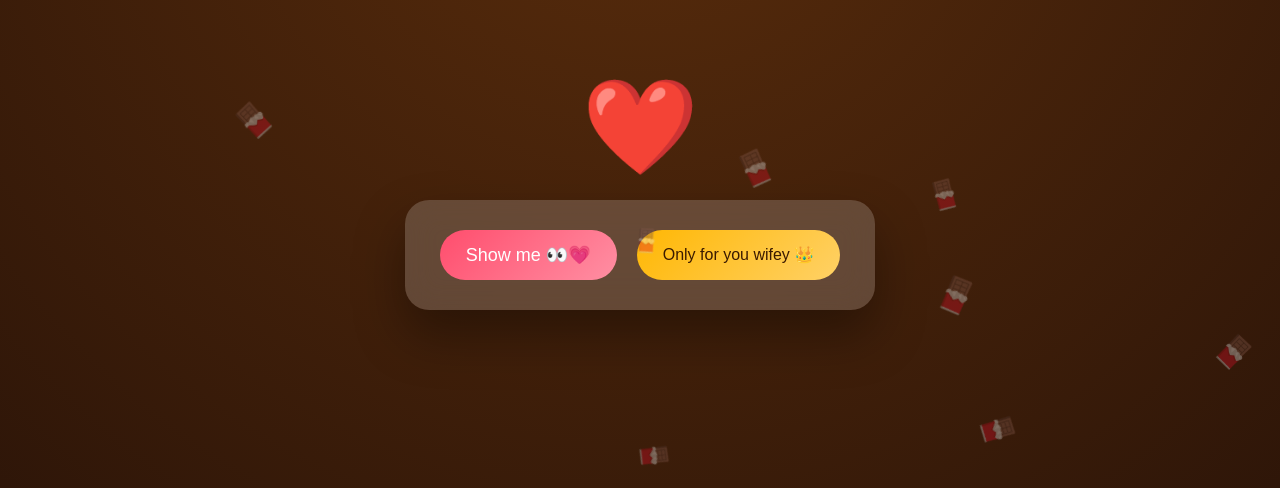
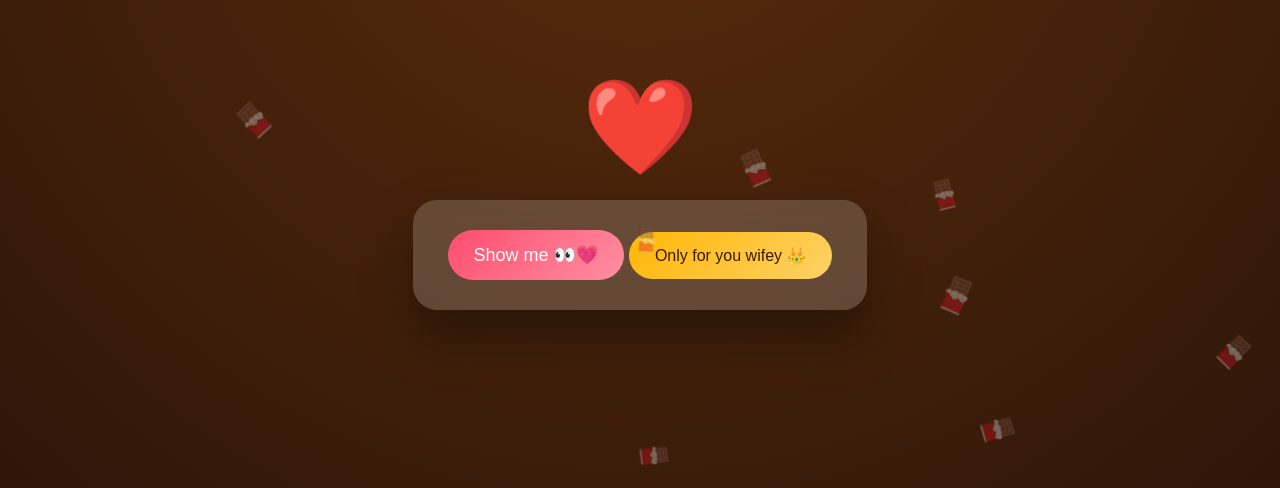
Before and after one commit to kavyansh2720/valentine-site, a Flask app: page /yes in a window 1280 px wide. Shown: the part 208-696 px from the top of the page. Run offline with Flask 3, Linux system fonts and the light colour scheme.

Commit message:
Update yes.html

```diff
--- a/templates/yes.html
+++ b/templates/yes.html
@@ -7,19 +7,13 @@
 </head>
 <body class="choco-bg">
 
-<!-- Falling chocolates -->
-<div class="choco-rain"></div>
-
-<!-- Center heart -->
 <div class="center-heart">❤️</div>
 
-<!-- Buttons -->
-<div id="choiceBox" class="choice-buttons glass">
+<div id="choiceBox" class="glass choice-box">
     <button class="primary-btn" onclick="showSurprise()">Show me 👀💗</button>
     <button class="secondary-btn" onclick="goLetter()">Only for you wifey 👑</button>
 </div>
 
-<!-- Surprise Message -->
 <div id="messageBox" class="glass hidden">
     <p id="typingText"></p>
     <button class="back-btn" onclick="goBack()">⬅ Take me back</button>
```
